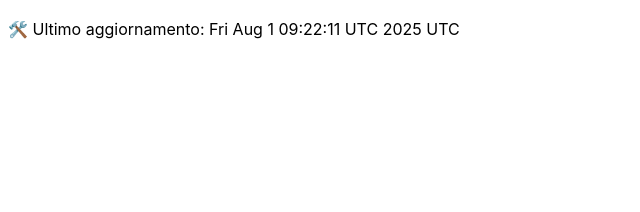
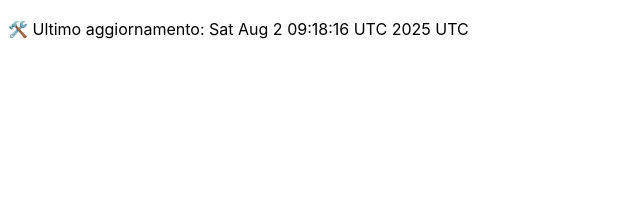
Before and after one commit to DanteTrb/DanteTrb.github.io, a Jekyll site: the page built from badges.md, in a window 1280 px wide. Shown: the top 212 px of the page, without its empty margins (0-640 px from the left). Built offline with Jekyll 4.4.1, drawn with Linux system fonts in a browser that asks for light colours; our own code applies the rules of GitHub Pages for plain Markdown files.

Commit message:
🛠️ Aggiornamento automatico badge

```diff
--- a/badges.md
+++ b/badges.md
@@ -1 +1 @@
-🛠️ Ultimo aggiornamento: Fri Aug  1 09:22:11 UTC 2025 UTC
+🛠️ Ultimo aggiornamento: Sat Aug  2 09:18:16 UTC 2025 UTC
```
